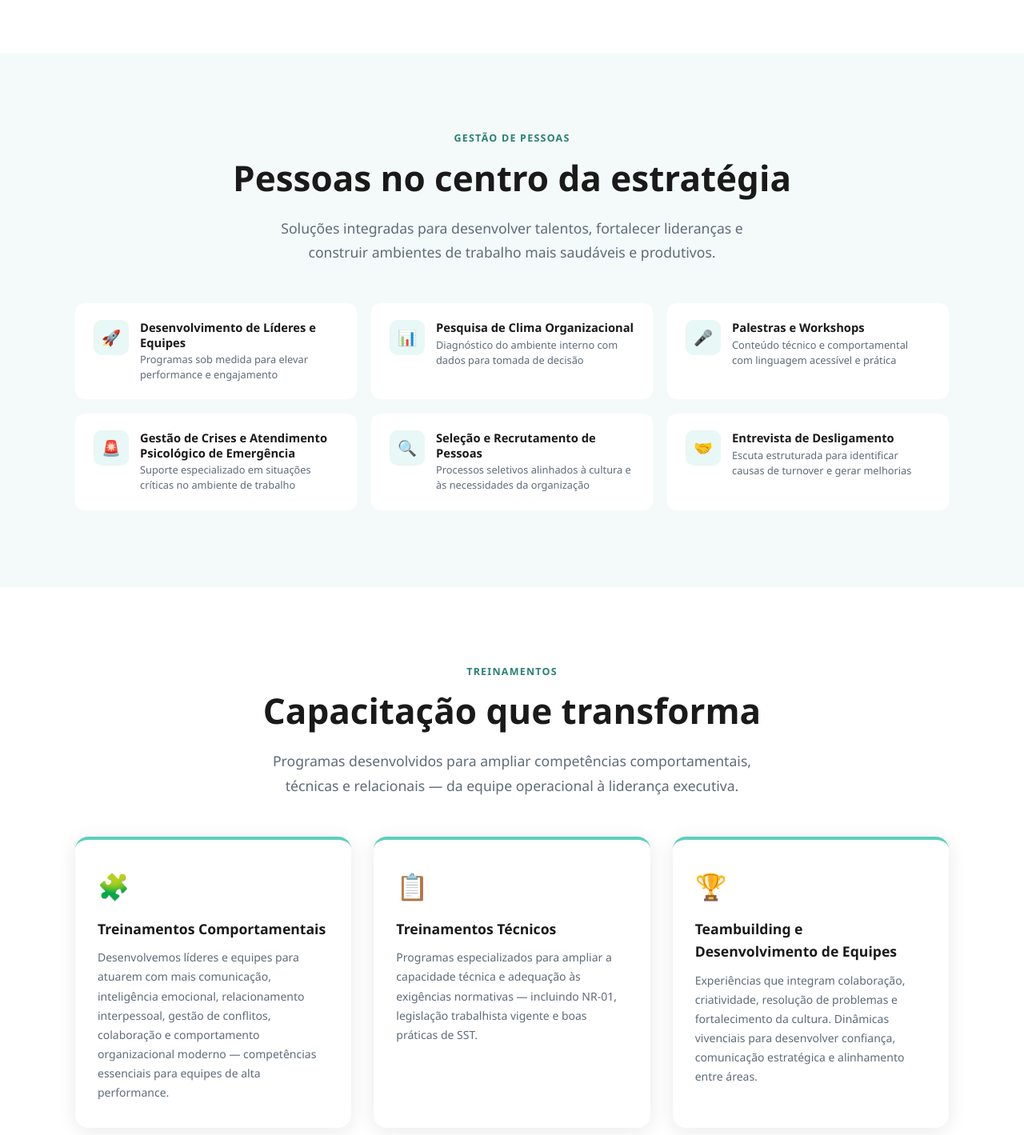
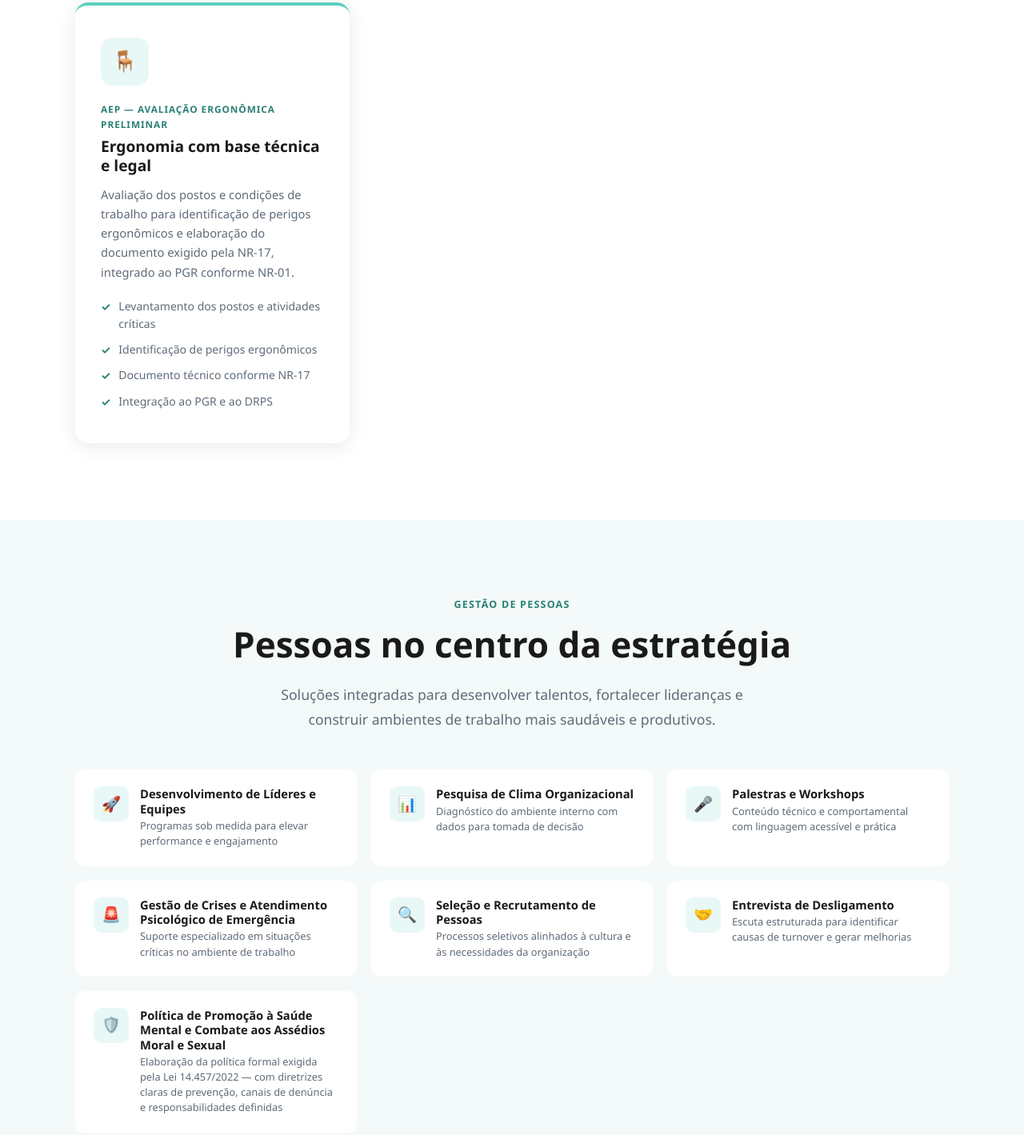
Before and after one commit to MirelleCerqueira/meu-site, a plain HTML site: page index.html in a window 1280 px wide. Shown: the part 2473-3892 px from the top of the page at 80% size. Drawn offline with Linux system fonts and the light colour scheme.

Commit message:
alteração

```diff
--- a/index.html
+++ b/index.html
@@ -792,6 +792,23 @@
                 </ul>
             </div>
 
+            <div class="service-card fi">
+                <div class="service-icon">🪑</div>
+                <div class="service-acronym">AEP — Avaliação Ergonômica Preliminar</div>
+                <h3>Ergonomia com base técnica e legal</h3>
+                <p>
+                    Avaliação dos postos e condições de trabalho para identificação de
+                    perigos ergonômicos e elaboração do documento exigido pela NR-17,
+                    integrado ao PGR conforme NR-01.
+                </p>
+                <ul class="check-list">
+                    <li>Levantamento dos postos e atividades críticas</li>
+                    <li>Identificação de perigos ergonômicos</li>
+                    <li>Documento técnico conforme NR-17</li>
+                    <li>Integração ao PGR e ao DRPS</li>
+                </ul>
+            </div>
+
         </div>
     </div>
 </section>
@@ -850,6 +867,13 @@
                 <div class="gp-text">
                     <h4>Entrevista de Desligamento</h4>
                     <p>Escuta estruturada para identificar causas de turnover e gerar melhorias</p>
+                </div>
+            </div>
+            <div class="gp-item fi">
+                <div class="gp-icon">🛡️</div>
+                <div class="gp-text">
+                    <h4>Política de Promoção à Saúde Mental e Combate aos Assédios Moral e Sexual</h4>
+                    <p>Elaboração da política formal exigida pela Lei 14.457/2022 — com diretrizes claras de prevenção, canais de denúncia e responsabilidades definidas</p>
                 </div>
             </div>
         </div>
@@ -1162,10 +1186,11 @@
                 <h4>Serviços</h4>
                 <ul class="footer-links">
                     <li><a href="#servicos">DRPS — Diagnóstico</a></li>
+                    <li><a href="#servicos">AEP — Ergonomia</a></li>
                     <li><a href="#servicos">Plano de Ação e Monitoramento</a></li>
                     <li><a href="#gestao">Gestão de Pessoas</a></li>
-                    <li><a href="#treinamentos">Treinamentos</a></li>
-                    <li><a href="#treinamentos">Mentoria NR-01</a></li>
+                    <li><a href="#gestao">Política Saúde Mental</a></li>
+                    <li><a href="#treinamentos">Treinamentos e Mentoria</a></li>
                 </ul>
             </div>
             <div class="footer-col">
```
